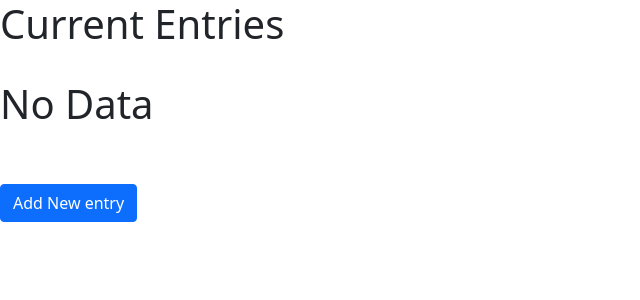
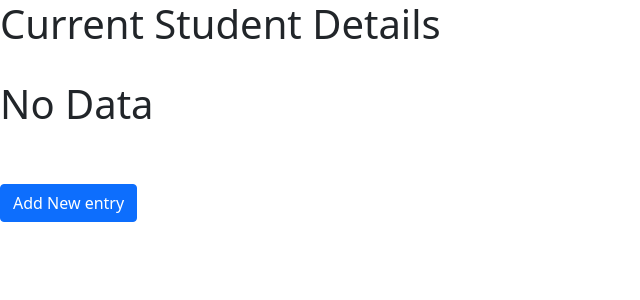
Before and after one commit to ajaisreenilayam/pythonDjangoApp, a Django app: page / in a window 1280 px wide. Shown: the top 300 px of the page, without its empty margins (0-640 px from the left). Run offline with Django 3.2, Linux system fonts and the light colour scheme; data that the repository does not hold is empty.

Commit message:
Docker Changes

```diff
--- a/dokcer/Django/postgresstest/testdb/templates/list.html
+++ b/dokcer/Django/postgresstest/testdb/templates/list.html
@@ -12,7 +12,7 @@
 
 </head>
 <body>
-    <h1>Current Entries</h1>
+    <h1>Current Student Details</h1>
     <br>
     {% if items %}
 
```
Also changed, not shown: k8s/appstack/djangoService.yaml (line endings or trailing spaces), 11 other files.
